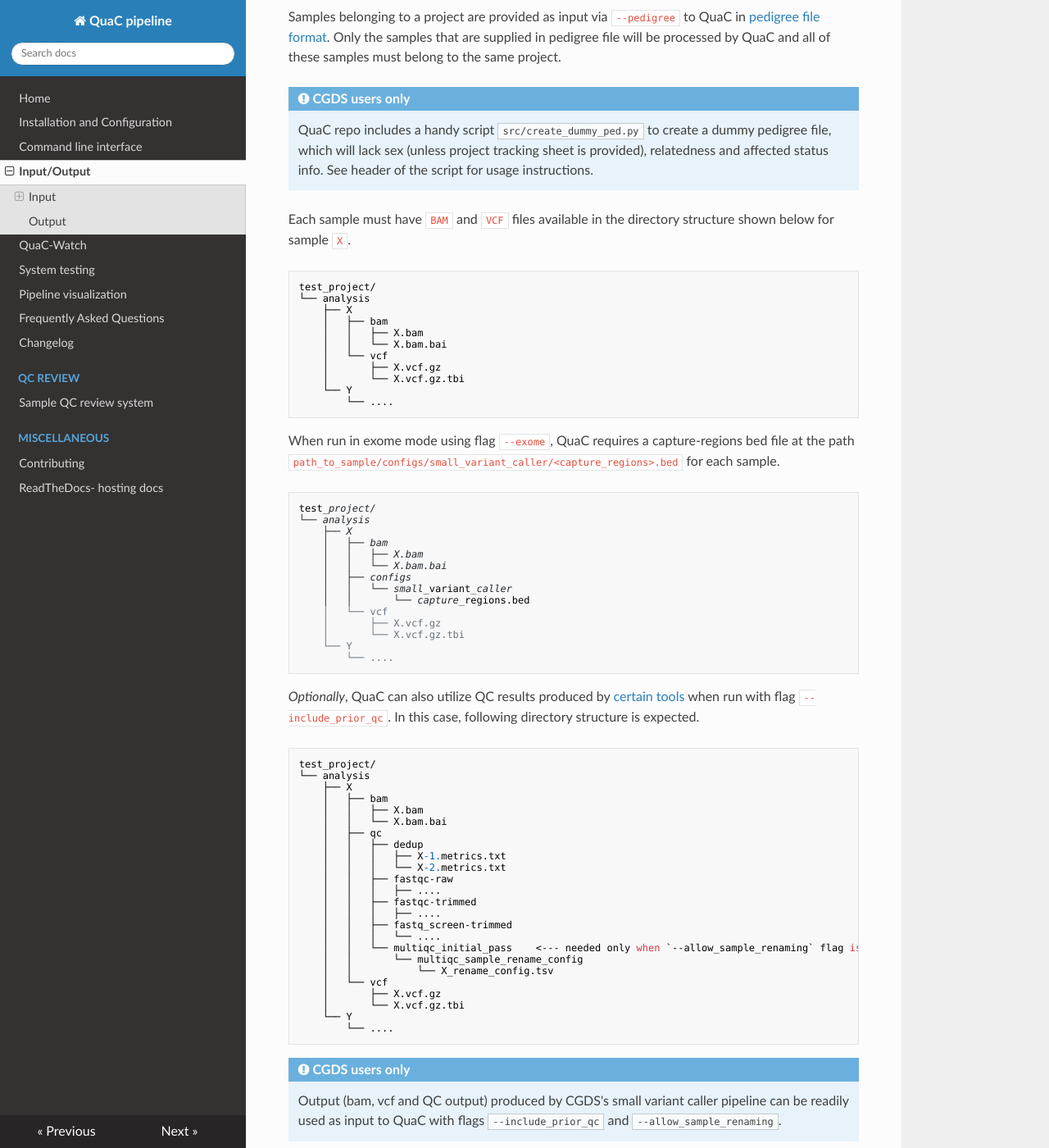
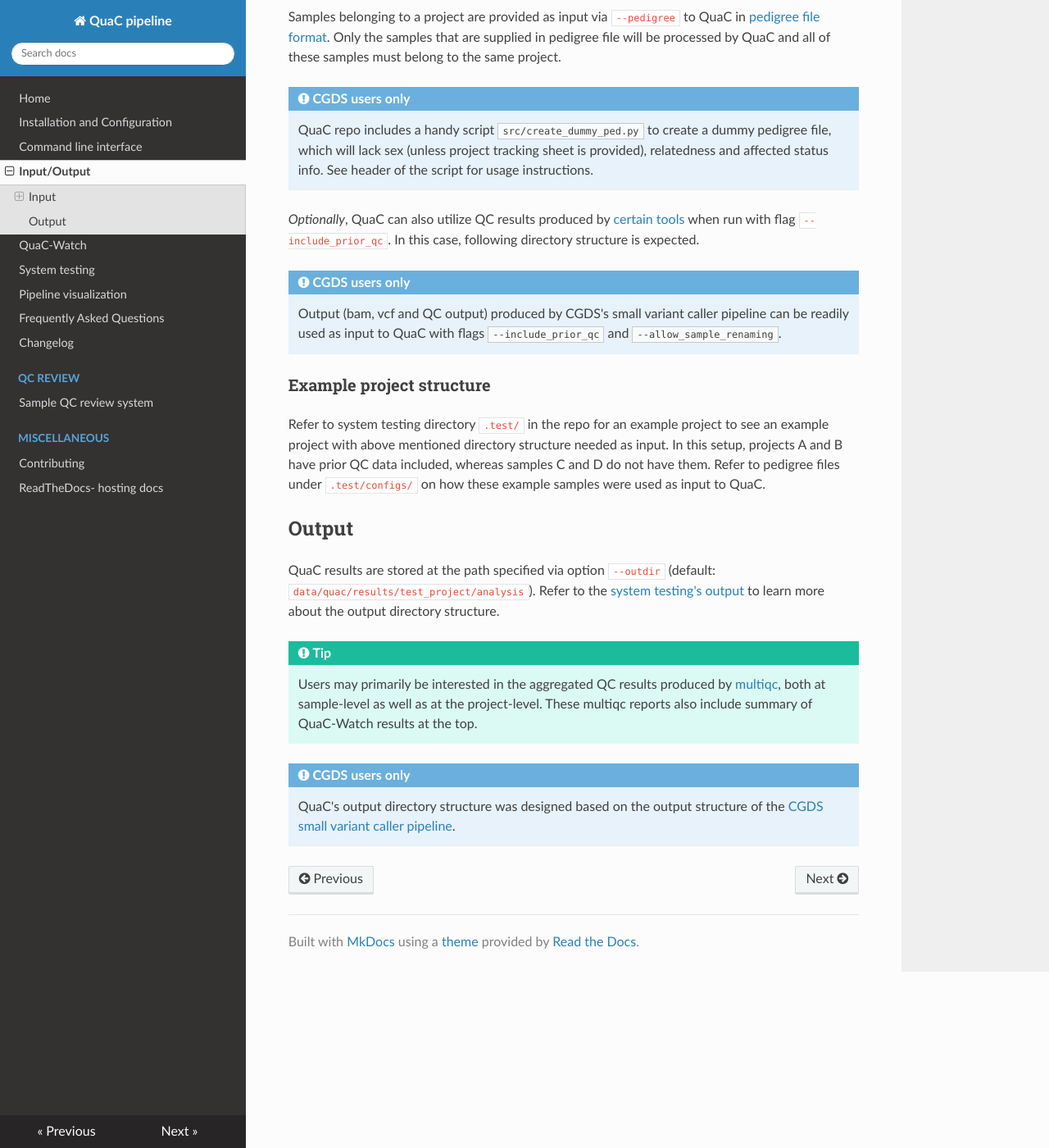
Before and after one commit to uab-cgds-worthey/quac, an MkDocs documentation site: the page built from docs/input_output.md, in a window 1280 px wide and 1400 px high, scrolled down 772 px. Shown: the whole window at 82% size. Built offline with MkDocs 1.6.1, drawn with Linux system fonts in a browser that asks for light colours; nearby versions of some CDN libraries.

Commit message:
removes outdated section

````diff
--- a/docs/input_output.md
+++ b/docs/input_output.md
@@ -33,72 +33,9 @@ supplied in pedigree file will be processed by QuaC and all of these samples mus
     affected status info. See header of the script for usage instructions.
 
 
-Each sample must have `BAM` and `VCF` files available in the directory structure shown below for sample `X`.
-
-```
-test_project/
-└── analysis
-    ├── X
-    │   ├── bam
-    │   │   ├── X.bam
-    │   │   └── X.bam.bai
-    │   └── vcf
-    │       ├── X.vcf.gz
-    │       └── X.vcf.gz.tbi
-    └── Y
-        └── ....
-```
-
-When run in exome mode using flag `--exome`, QuaC requires a capture-regions bed file at the path
-`path_to_sample/configs/small_variant_caller/<capture_regions>.bed` for each sample.
-
-```
-test_project/
-└── analysis
-    ├── X
-    │   ├── bam
-    │   │   ├── X.bam
-    │   │   └── X.bam.bai
-    │   ├── configs
-    │   │   └── small_variant_caller
-    │   │       └── capture_regions.bed
-    │   └── vcf
-    │       ├── X.vcf.gz
-    │       └── X.vcf.gz.tbi
-    └── Y
-        └── ....
-```
-
 *Optionally*, QuaC can also utilize QC results produced by [certain
 tools](./index.md#optional-qc-output-consumed-by-quac) when run with flag `--include_prior_qc`. In this case, following
 directory structure is expected.
-
-```
-test_project/
-└── analysis
-    ├── X
-    │   ├── bam
-    │   │   ├── X.bam
-    │   │   └── X.bam.bai
-    │   ├── qc
-    │   │   ├── dedup
-    │   │   │   ├── X-1.metrics.txt
-    │   │   │   └── X-2.metrics.txt
-    │   │   ├── fastqc-raw
-    │   │   │   ├── ....
-    │   │   ├── fastqc-trimmed
-    │   │   │   ├── ....
-    │   │   ├── fastq_screen-trimmed
-    │   │   │   └── ....
-    │   │   └── multiqc_initial_pass    <--- needed only when `--allow_sample_renaming` flag is used
-    │   │       └── multiqc_sample_rename_config
-    │   │           └── X_rename_config.tsv
-    │   └── vcf
-    │       ├── X.vcf.gz
-    │       └── X.vcf.gz.tbi
-    └── Y
-        └── ....
-```
 
 
 !!! note "CGDS users only"
````
